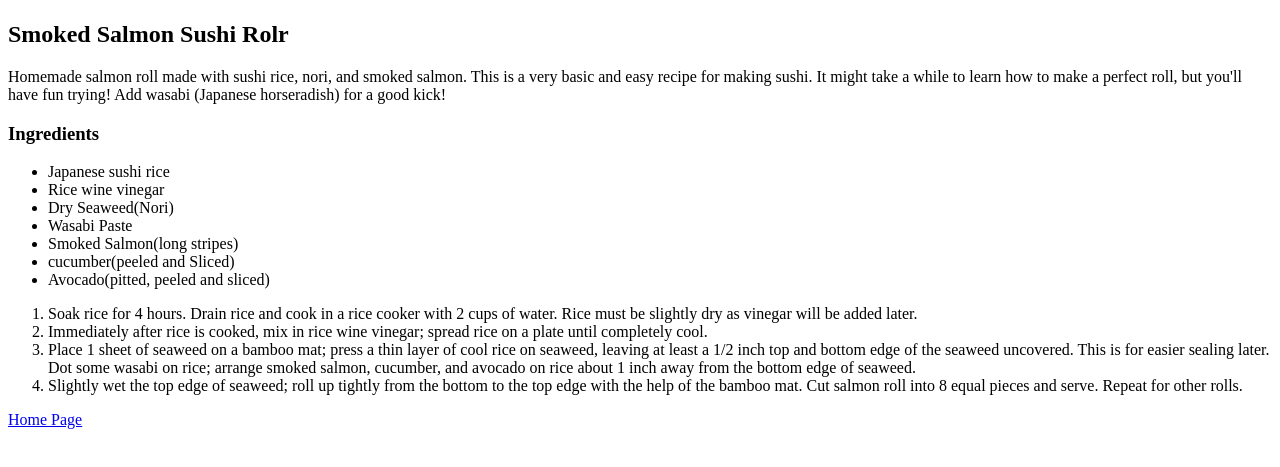
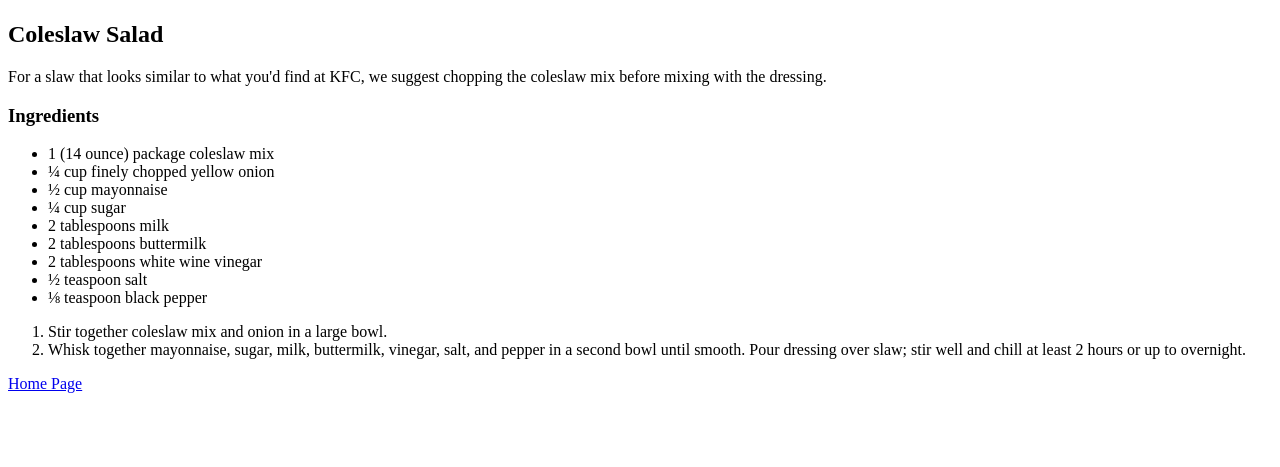
Before and after one commit to Yamu8901/odin-recipes, a plain HTML site: page recipes/Salad.html in a window 1280 px wide. Shown: the part 311-778 px from the top of the page. Drawn offline with Linux system fonts and the light colour scheme.

Commit message:
adding salad page

```diff
--- a/recipes/Salad.html
+++ b/recipes/Salad.html
@@ -3,42 +3,46 @@
 <head>
     <meta charset="UTF-8">
     <meta name="viewport" content="width=device-width, initial-scale=1.0">
-    <title>Sushi</title>
+    <title>Salad</title>
 </head>
 <body>
-    <img src="https://www.allrecipes.com/thmb/6pbOJO6p5wgMAMfAFBMH4vJNlkw=/282x188/filters:no_upscale():max_bytes(150000):strip_icc():format(webp)/19511smoked-salmon-sushi-rollfabeveryday4x3-159a22b4d3ac49fe9a146db94b53c930.jpg">
-    <H2>Smoked Salmon Sushi Rolr</H2>
-    <p>Homemade salmon roll made with sushi rice, nori, and smoked salmon. This is a very basic and easy recipe for making sushi. It might take a while to learn how to make a perfect roll, but you'll have fun trying! Add wasabi (Japanese horseradish) for a good kick!</p>
+    <img src="https://www.allrecipes.com/thmb/9PRA0-snvSTz2Ot8TaZ8fI_shrE=/750x0/filters:no_upscale():max_bytes(150000):strip_icc():format(webp)/8536918-Copycat-KFC-Coleslaw-4x3-1-b55263f8b2514c4a9c5c6cf16637964c.jpg">
+    <H2>Coleslaw Salad</H2>
+    <p>For a slaw that looks similar to what you'd find at KFC, we suggest chopping the coleslaw mix before mixing with the dressing.</p>
     <h3>Ingredients</h3>
     <ul>
         <li>
-            Japanese sushi rice
+            1 (14 ounce) package coleslaw mix
         </li>
         <li>
-            Rice wine vinegar
+            ¼ cup finely chopped yellow onion
         </li>
         <li>
-            Dry Seaweed(Nori)
+            ½ cup mayonnaise
         </li>
         <li>
-            Wasabi Paste
+            ¼ cup sugar
         </li>
         <li>
-            Smoked Salmon(long stripes)
+            2 tablespoons milk
         </li>
         <li>
-            cucumber(peeled and Sliced)
+            2 tablespoons buttermilk
         </li>
         <li>
-            Avocado(pitted, peeled and sliced)
+            2 tablespoons white wine vinegar
+        </li>
+        <li>
+            ½ teaspoon salt
+        </li>
+        <li>
+            ⅛ teaspoon black pepper
         </li>
     </ul>
     <ol>
-        <li>Soak rice for 4 hours. Drain rice and cook in a rice cooker with 2 cups of water. Rice must be slightly dry as vinegar will be added later.</li>
-        <li>Immediately after rice is cooked, mix in rice wine vinegar; spread rice on a plate until completely cool.</li>
-        <li>Place 1 sheet of seaweed on a bamboo mat; press a thin layer of cool rice on seaweed, leaving at least a 1/2 inch top and bottom edge of the seaweed uncovered. This is for easier sealing later. Dot some wasabi on rice; arrange smoked salmon, cucumber, and avocado on rice about 1 inch away from the bottom edge of seaweed.
-        </li>
-        <li>Slightly wet the top edge of seaweed; roll up tightly from the bottom to the top edge with the help of the bamboo mat. Cut salmon roll into 8 equal pieces and serve. Repeat for other rolls.</li>
+        <li>Stir together coleslaw mix and onion in a large bowl.</li>
+        <li>Whisk together mayonnaise, sugar, milk, buttermilk, vinegar, salt, and pepper in a second bowl until smooth. Pour dressing over slaw; stir well and chill at least 2 hours or up to overnight.</li>
+
     </ol>
     <a href="../index.html">Home Page</a>
 </body>
```
